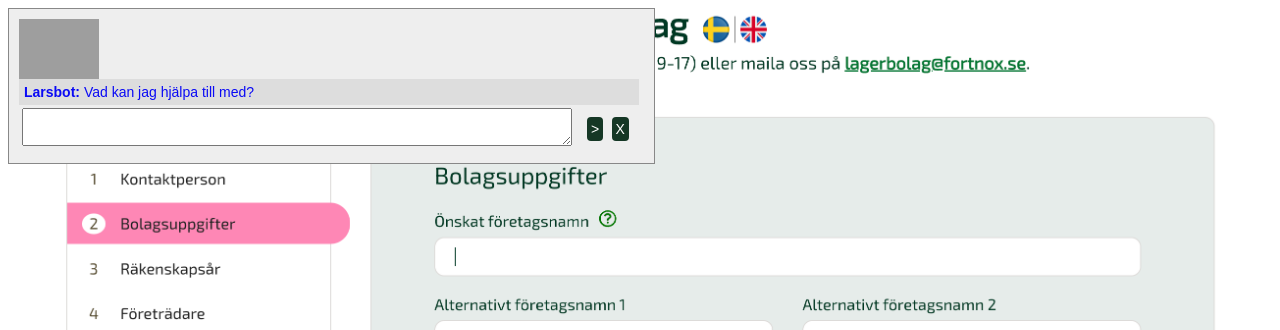
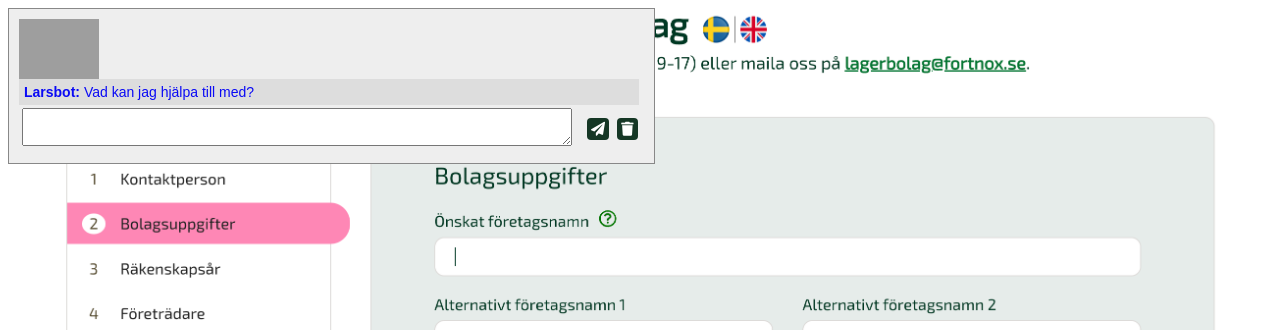
Before and after one commit to lassealm/nextgenmentors, a Flask app: page / in a window 1280 px wide. Shown: the top 330 px of the page. Run offline with Flask 2, Linux system fonts and the light colour scheme; grey boxes are pictures that could not be loaded.

Commit message:
Added icons

```diff
--- a/templates/index.html
+++ b/templates/index.html
@@ -3,6 +3,7 @@
         <title>NextGen Mentors</title>
         <link rel="stylesheet" href="../static/style.css">
         <script src="../static/logic.js"></script>
+        <link rel="stylesheet" href="https://cdnjs.cloudflare.com/ajax/libs/font-awesome/5.15.2/css/all.min.css">
     </head>
     <body onload="init()">
 
@@ -14,8 +15,8 @@
             <table><tr>
             <td><textarea id="q" rows=2 name="q"></textarea>&nbsp;&nbsp;</td>
             <td>
-                <button class='icon' onclick="javascript:make_post_request('ask', ask, 'q');">&gt;</button>
-                <button class='icon' onclick="javascript:init();">X</button>
+                <button class='icon' onclick="javascript:make_post_request('ask', ask, 'q');"><i class="fas fa-paper-plane"></i></button>
+                <button class='icon' onclick="javascript:init();"><i class="fas fa-trash"></i></button>
             </td>
             </tr></table>
         </div>
```
